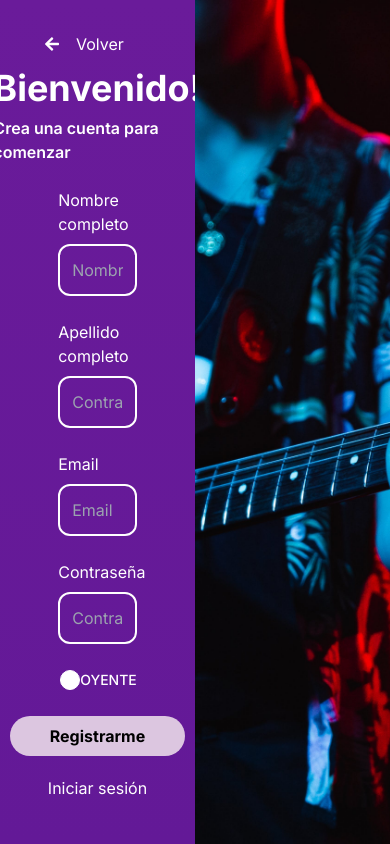
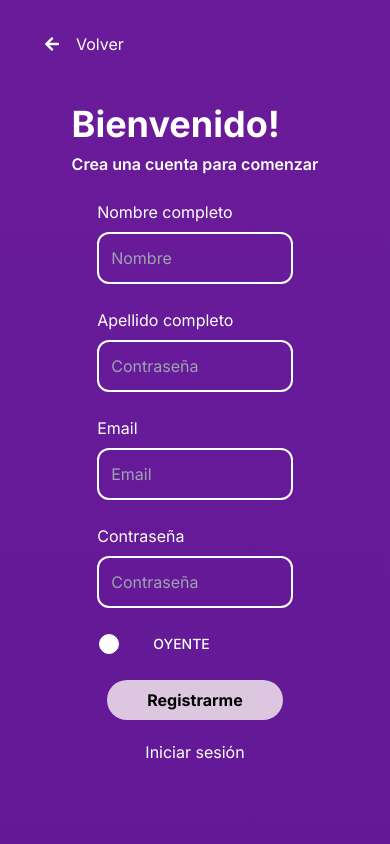
Before and after one commit to No-Country/s12-11-m-java-next, a Next.js app in the folder frontend/: page /auth/register in a window 390 px wide. Built offline with nearby package versions, Linux system fonts and the light colour scheme.

Commit message:
feat: login and register responsive

```diff
--- a/frontend/src/app/(routes)/layout.tsx
+++ b/frontend/src/app/(routes)/layout.tsx
@@ -1,5 +1,4 @@
 import { Header } from '@/components/Header/Header'
-
 
 const routesLayout = ({
     children,
--- a/frontend/src/app/auth/layout.tsx
+++ /dev/null
@@ -1,10 +0,0 @@
-
-const authLayout = ({ children }: { children: React.ReactNode }) => {
-  return (
-    <div className='h-full w-full'>
-      {children}
-    </div>
-  )
-}
-
-export default authLayout
--- a/frontend/src/app/auth/login/page.tsx
+++ b/frontend/src/app/auth/login/page.tsx
@@ -10,8 +10,8 @@ const LoginPage = () => {
     const [userData, setUserData] = useState({})
     const router = useRouter()
     return (
-        <section className='text-white flex'>
-            <article className='text-white flex flex-col p-8 w-1/2'>
+        <section className='text-white h-screen grid grid-cols-1 md:grid-cols-2'>
+            <article className='text-white flex flex-col p-8'>
                 <Link href='/' className='flex items-center gap-4 pl-3'>
                     <FaArrowLeft />
                     <p>Volver</p>
@@ -44,8 +44,10 @@ const LoginPage = () => {
                     <Link href='/auth/register'>Registrarme</Link>
                 </div>
             </article>
-            <Image priority src='/auth_bg.jpg' width={50000} height={500000} alt='Background image'
-                className='object-cover left-30 h-screen w-1/2' />
+            <div className='md:flex fixed h-screen left-2/4 w-full hidden'>
+                <Image priority src='/auth_bg.jpg' width={50000} height={500000} alt='Background image'
+                    className='object-cover' />
+            </div>
         </section>
     )
 }
--- a/frontend/src/app/auth/register/page.tsx
+++ b/frontend/src/app/auth/register/page.tsx
@@ -17,8 +17,8 @@ export default function SingUpPage () {
     })
 
     return (
-        <section className='text-white flex w-full h-screen'>
-            <article className='text-white w-1/2 flex flex-col p-8'>
+        <section className='text-white h-screen grid grid-cols-1 md:grid-cols-2'>
+            <article className='text-white flex flex-col p-8'>
                 <Link href='/' className='flex items-center gap-4 pl-3'>
                     <FaArrowLeft />
                     <p>Volver</p>
@@ -96,8 +96,10 @@ export default function SingUpPage () {
                     <Link href='/auth/login' className='mt-5'>Iniciar sesión</Link>
                 </div>
             </article>
-            <Image priority src='/auth_bg.jpg' width={50000} height={500000} alt='Background image'
-                className='object-cover left-30 h-screen w-1/2' />
+            <div className='md:flex fixed h-screen left-2/4 w-full hidden'>
+                <Image priority src='/auth_bg.jpg' width={50000} height={500000} alt='Background image'
+                    className='object-cover' />
+            </div>
         </section>
     )
 }
```
